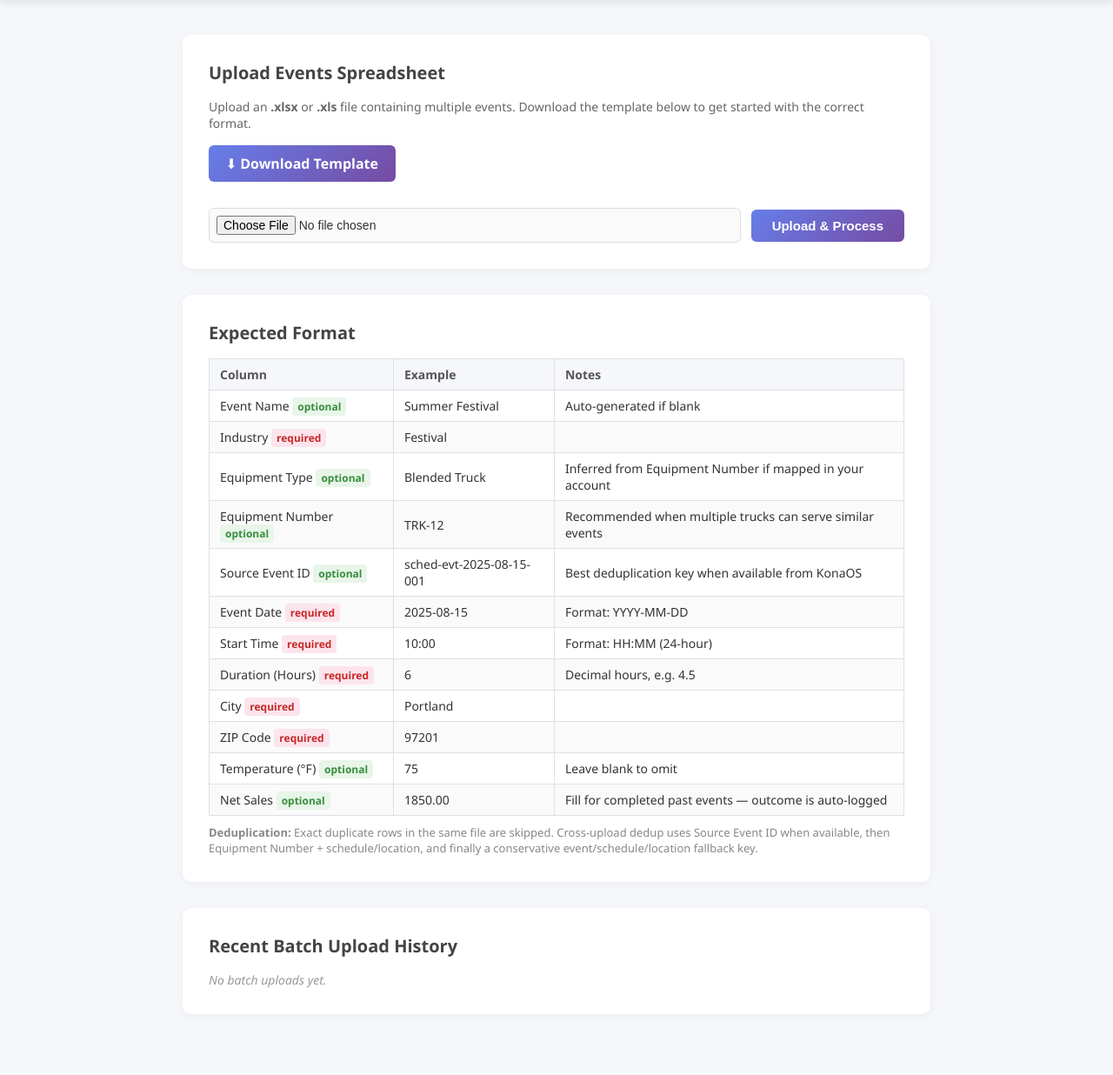
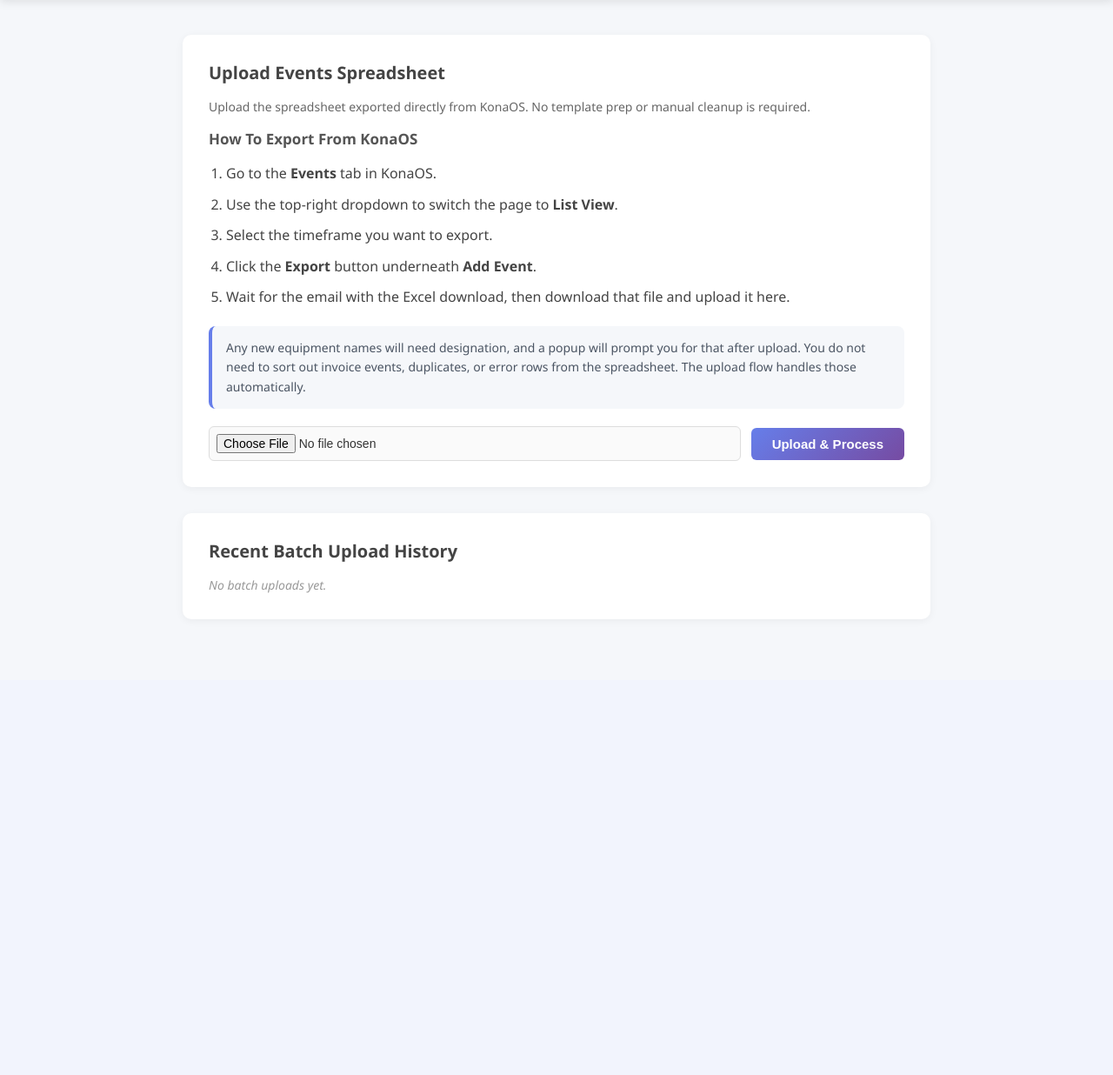
Before and after one commit to LoganMazurek/Kona-AI-ML, a Flask app: template templates/bulk_upload.html in a window 1280 px wide. Shown: the part 77-1313 px from the top of the page at 87% size. After the commit the page ends 789 px from the top, so only its background shows below. Run offline with Flask 2, Linux system fonts and the light colour scheme; the template is opened without the code that fills it, so the values that code supplies are empty.

Commit message:
add instructions for bulk upload

```diff
--- a/templates/bulk_upload.html
+++ b/templates/bulk_upload.html
@@ -95,62 +95,26 @@
             color: #555;
         }
 
-        .template-link {
-            display: inline-block;
-            background: linear-gradient(135deg, #667eea 0%, #764ba2 100%);
-            color: white;
-            padding: 10px 20px;
-            border-radius: 6px;
-            text-decoration: none;
-            font-weight: 600;
-            margin-bottom: 20px;
-            transition: opacity 0.2s;
+        .instructions-list {
+            margin: 16px 0 20px;
+            padding-left: 20px;
+            color: #444;
+            line-height: 1.6;
         }
 
-        .template-link:hover {
-            opacity: 0.9;
+        .instructions-list li {
+            margin-bottom: 10px;
         }
 
-        .column-guide {
-            border-collapse: collapse;
-            width: 100%;
+        .upload-note {
+            background: #f5f7fa;
+            border-left: 4px solid #667eea;
+            border-radius: 8px;
+            padding: 14px 16px;
             font-size: 14px;
-            margin-top: 10px;
-        }
-
-        .column-guide th,
-        .column-guide td {
-            border: 1px solid #e0e0e0;
-            padding: 8px 12px;
-            text-align: left;
-        }
-
-        .column-guide th {
-            background: #f5f7fa;
-            font-weight: 600;
-            color: #555;
-        }
-
-        .column-guide tr:nth-child(even) {
-            background: #fafafa;
-        }
-
-        .optional-badge {
-            background: #e8f5e9;
-            color: #388e3c;
-            border-radius: 4px;
-            padding: 2px 6px;
-            font-size: 12px;
-            font-weight: 600;
-        }
-
-        .required-badge {
-            background: #fce4ec;
-            color: #c62828;
-            border-radius: 4px;
-            padding: 2px 6px;
-            font-size: 12px;
-            font-weight: 600;
+            color: #4b5563;
+            line-height: 1.6;
+            margin-bottom: 20px;
         }
 
         .upload-form {
@@ -525,10 +489,22 @@
         <div class="card">
             <h2>Upload Events Spreadsheet</h2>
             <p style="font-size:14px; color:#666; margin-bottom:16px;">
-                Upload an <strong>.xlsx</strong> or <strong>.xls</strong> file containing multiple events.
-                Download the template below to get started with the correct format.
+                Upload the spreadsheet exported directly from KonaOS. No template prep or manual cleanup is required.
             </p>
-            <a href="{{ url_for('bulk_upload_template') }}" class="template-link">⬇ Download Template</a>
+
+            <h3>How To Export From KonaOS</h3>
+            <ol class="instructions-list">
+                <li>Go to the <strong>Events</strong> tab in KonaOS.</li>
+                <li>Use the top-right dropdown to switch the page to <strong>List View</strong>.</li>
+                <li>Select the timeframe you want to export.</li>
+                <li>Click the <strong>Export</strong> button underneath <strong>Add Event</strong>.</li>
+                <li>Wait for the email with the Excel download, then download that file and upload it here.</li>
+            </ol>
+
+            <div class="upload-note">
+                Any new equipment names will need designation, and a popup will prompt you for that after upload.
+                You do not need to sort out invoice events, duplicates, or error rows from the spreadsheet. The upload flow handles those automatically.
+            </div>
 
             <form class="upload-form" method="POST" enctype="multipart/form-data" action="{{ url_for('bulk_upload_page') }}">
                 <div class="file-input-wrapper">
@@ -536,87 +512,6 @@
                     <button type="submit" class="submit-btn">Upload &amp; Process</button>
                 </div>
             </form>
-        </div>
-
-        <!-- Column Guide -->
-        <div class="card">
-            <h2>Expected Format</h2>
-            <table class="column-guide">
-                <thead>
-                    <tr>
-                        <th>Column</th>
-                        <th>Example</th>
-                        <th>Notes</th>
-                    </tr>
-                </thead>
-                <tbody>
-                    <tr>
-                        <td>Event Name <span class="optional-badge">optional</span></td>
-                        <td>Summer Festival</td>
-                        <td>Auto-generated if blank</td>
-                    </tr>
-                    <tr>
-                        <td>Industry <span class="required-badge">required</span></td>
-                        <td>Festival</td>
-                        <td></td>
-                    </tr>
-                    <tr>
-                        <td>Equipment Type <span class="optional-badge">optional</span></td>
-                        <td>Blended Truck</td>
-                        <td>Inferred from Equipment Number if mapped in your account</td>
-                    </tr>
-                    <tr>
-                        <td>Equipment Number <span class="optional-badge">optional</span></td>
-                        <td>TRK-12</td>
-                        <td>Recommended when multiple trucks can serve similar events</td>
-                    </tr>
-                    <tr>
-                        <td>Source Event ID <span class="optional-badge">optional</span></td>
-                        <td>sched-evt-2025-08-15-001</td>
-                        <td>Best deduplication key when available from KonaOS</td>
-                    </tr>
-                    <tr>
-                        <td>Event Date <span class="required-badge">required</span></td>
-                        <td>2025-08-15</td>
-                        <td>Format: YYYY-MM-DD</td>
-                    </tr>
-                    <tr>
-                        <td>Start Time <span class="required-badge">required</span></td>
-                        <td>10:00</td>
-                        <td>Format: HH:MM (24-hour)</td>
-                    </tr>
-                    <tr>
-                        <td>Duration (Hours) <span class="required-badge">required</span></td>
-                        <td>6</td>
-                        <td>Decimal hours, e.g. 4.5</td>
-                    </tr>
-                    <tr>
-                        <td>City <span class="required-badge">required</span></td>
-                        <td>Portland</td>
-                        <td></td>
-                    </tr>
-                    <tr>
-                        <td>ZIP Code <span class="required-badge">required</span></td>
-                        <td>97201</td>
-                        <td></td>
-                    </tr>
-                    <tr>
-                        <td>Temperature (°F) <span class="optional-badge">optional</span></td>
-                        <td>75</td>
-                        <td>Leave blank to omit</td>
-                    </tr>
-                    <tr>
-                        <td>Net Sales <span class="optional-badge">optional</span></td>
-                        <td>1850.00</td>
-                        <td>Fill for completed past events — outcome is auto-logged</td>
-                    </tr>
-                </tbody>
-            </table>
-            <p style="font-size:13px; color:#888; margin-top:10px;">
-                <strong>Deduplication:</strong> Exact duplicate rows in the same file are skipped.
-                Cross-upload dedup uses Source Event ID when available, then Equipment Number +
-                schedule/location, and finally a conservative event/schedule/location fallback key.
-            </p>
         </div>
 
         {% endif %}{# end if not unknown_equipment #}
```
